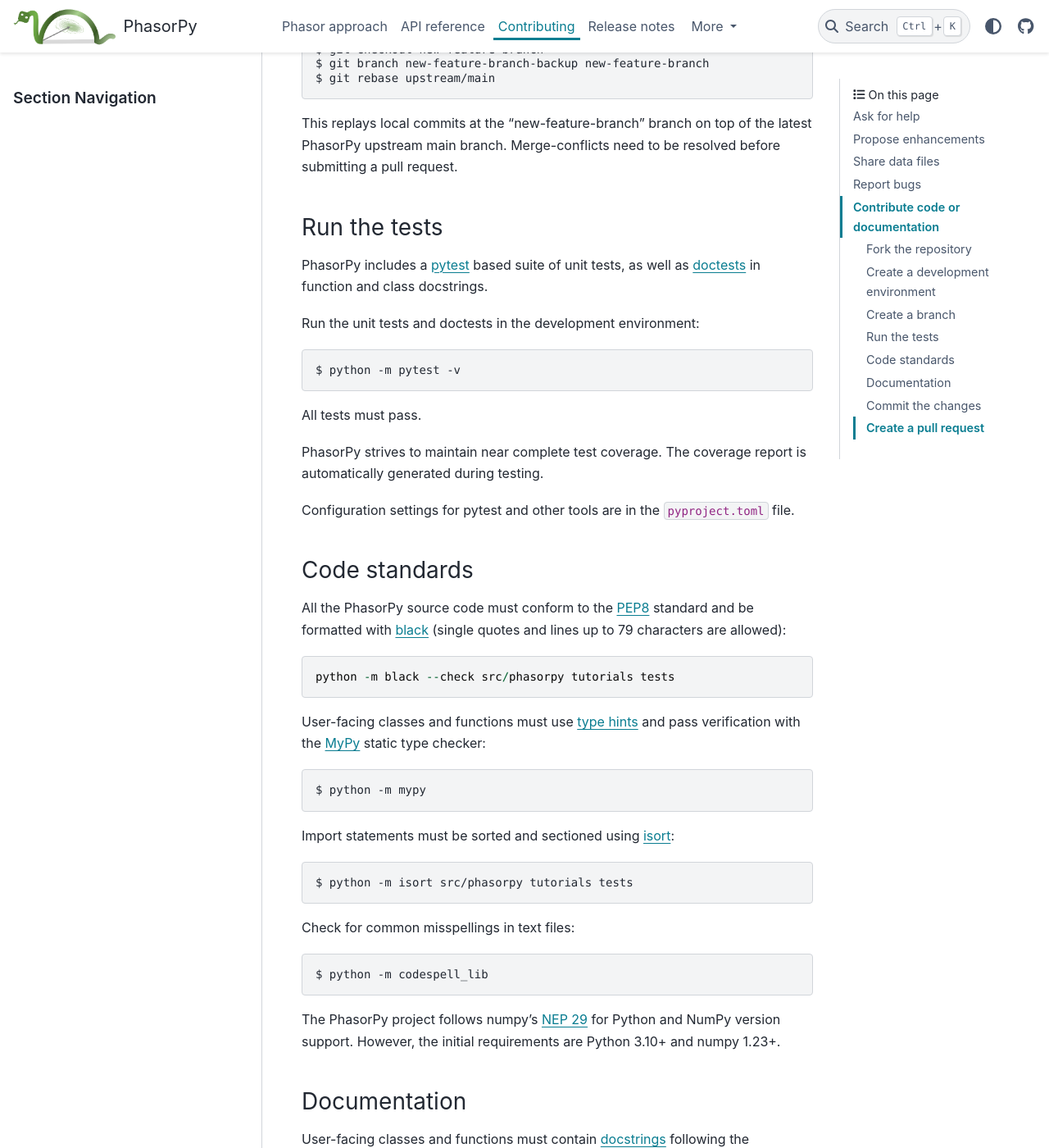
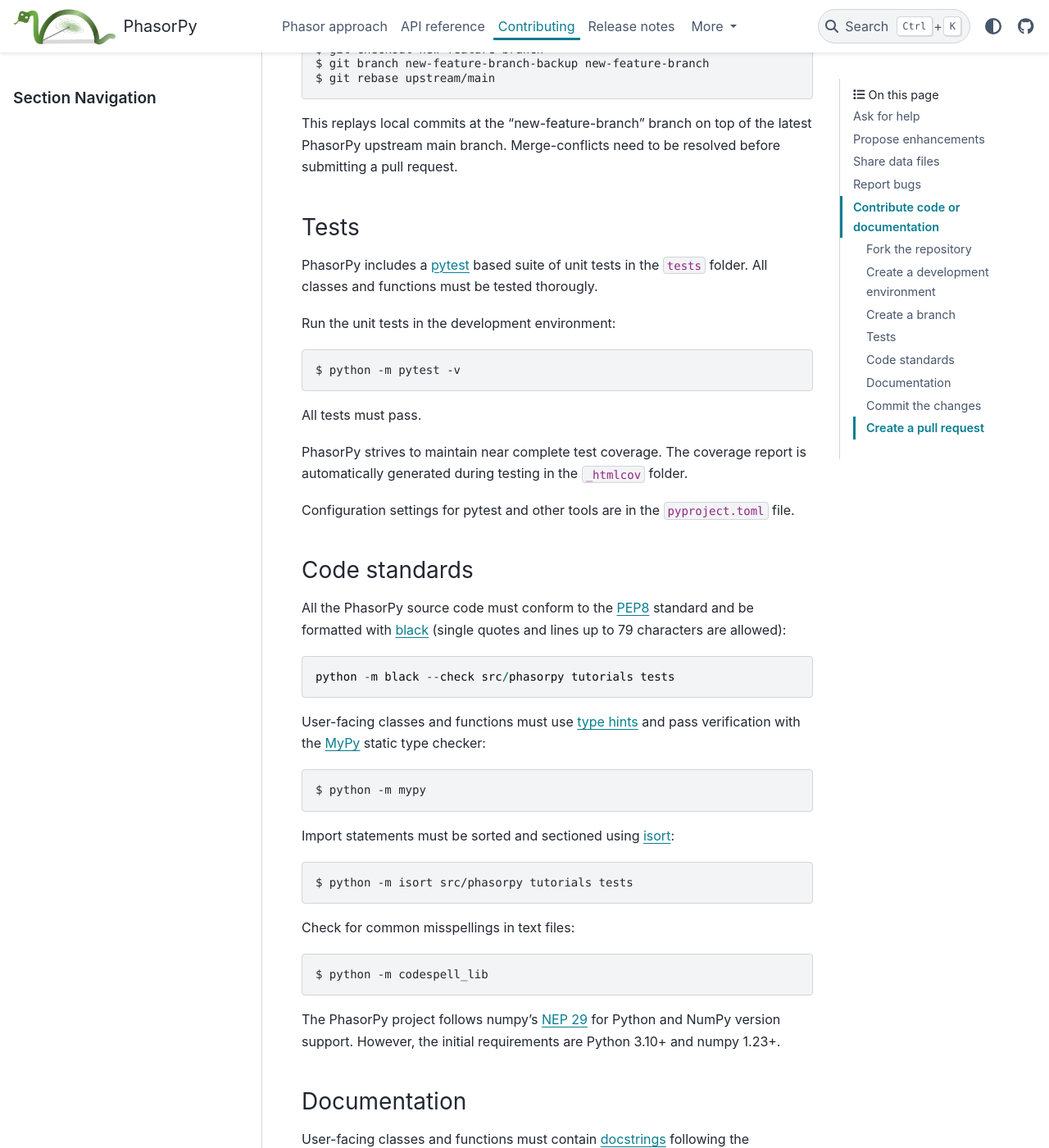
Before and after one commit to phasorpy/phasorpy, a Sphinx documentation site: the page built from docs/contributing.rst, in a window 1280 px wide and 1400 px high, scrolled down 3523 px. Shown: the whole window at 82% size. Built offline with Sphinx 7.4.7 and the PyData theme 0.15.4, drawn with Linux system fonts in a browser that asks for light colours; pages that are not in the unit, such as notebooks, are missing from menus; some of the changed text lies outside the part shown.

Commit message:
Improve contributing guide and create PR template (#15)

```diff
--- a/docs/contributing.rst
+++ b/docs/contributing.rst
@@ -67,7 +68,7 @@
 Contribute code or documentation
 --------------------------------
 
-The PhasorPy source code for the library and documentation is hosted in
+The source code for the PhasorPy library and documentation is hosted in
 a GitHub repository at
 `https://github.com/phasorpy/phasorpy <https://github.com/phasorpy/phasorpy>`_.
 
@@ -158,22 +159,21 @@
 of the latest PhasorPy upstream main branch.
 Merge-conflicts need to be resolved before submitting a pull request.
 
-Run the tests
-.............
+Tests
+.....
 
 PhasorPy includes a `pytest <https://docs.pytest.org/>`_ based suite of
-unit tests, as well as
-`doctests <https://docs.python.org/3/library/doctest.html>`_ in function and
-class docstrings.
+unit tests in the ``tests`` folder. All classes and functions must be tested
+thorougly.
 
-Run the unit tests and doctests in the development environment::
+Run the unit tests in the development environment::
 
     $ python -m pytest -v
 
 All tests must pass.
 
 PhasorPy strives to maintain near complete test coverage. The coverage report
-is automatically generated during testing.
+is automatically generated during testing in the ``_htmlcov`` folder.
 
 Configuration settings for pytest and other tools are in the
 ``pyproject.toml`` file.
@@ -220,9 +220,13 @@
 <https://numpydoc.readthedocs.io/en/stable/format.html#docstring-standard>`_
 standard.
 
-Examples in docstrings must run and pass as doctests::
+Examples in docstrings must run and pass as
+`doctests <https://docs.python.org/3/library/doctest.html>`_ ::
 
     $ python -m pytest -v phasorpy
+
+Examples in docstrings are meant to illustrate mere usage, not to
+provide a testing framework.
 
 PhasorPy uses `Sphinx <https://www.sphinx-doc.org>`_
 to generate the documentation in HTML format published at
```
Also changed, not shown: other parts of docs/contributing.rst (+6 -2 lines), .github/ISSUE_TEMPLATE/bug_report.md, .github/pull_request_template.md (added).
